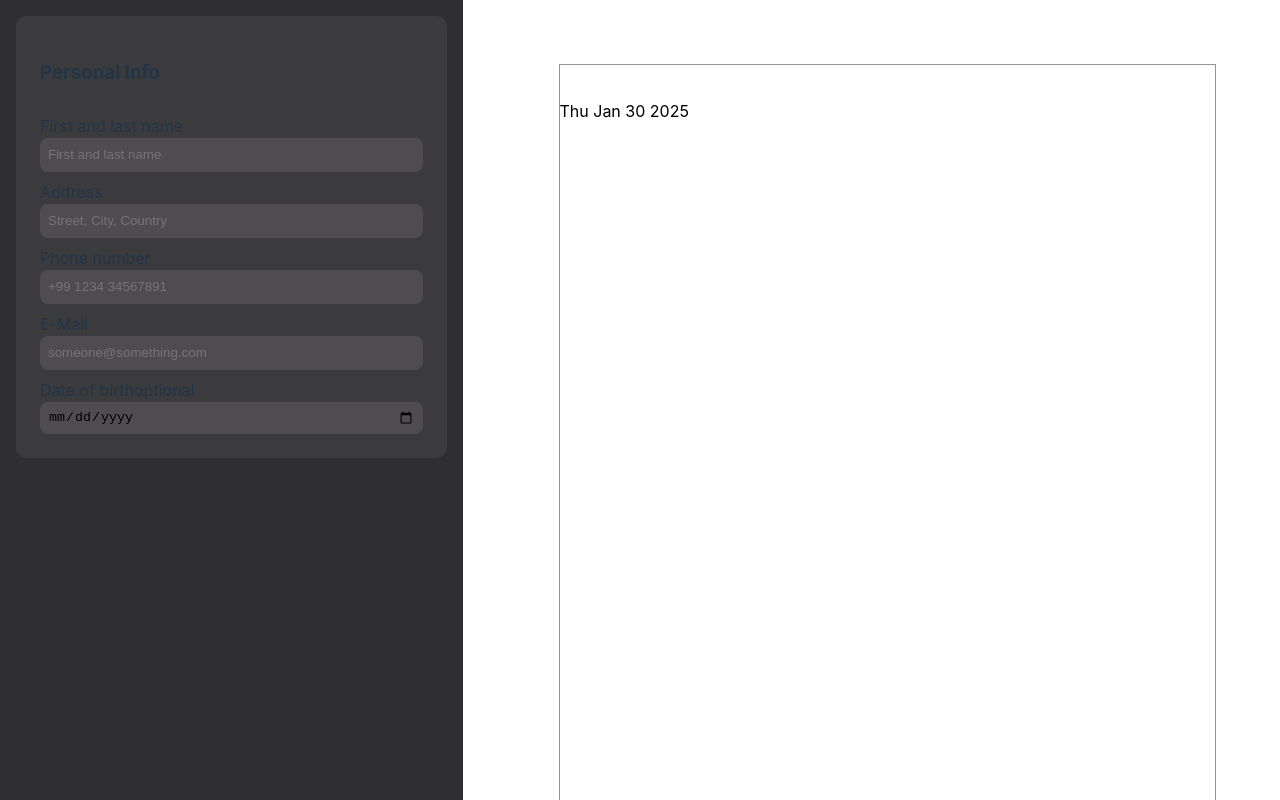
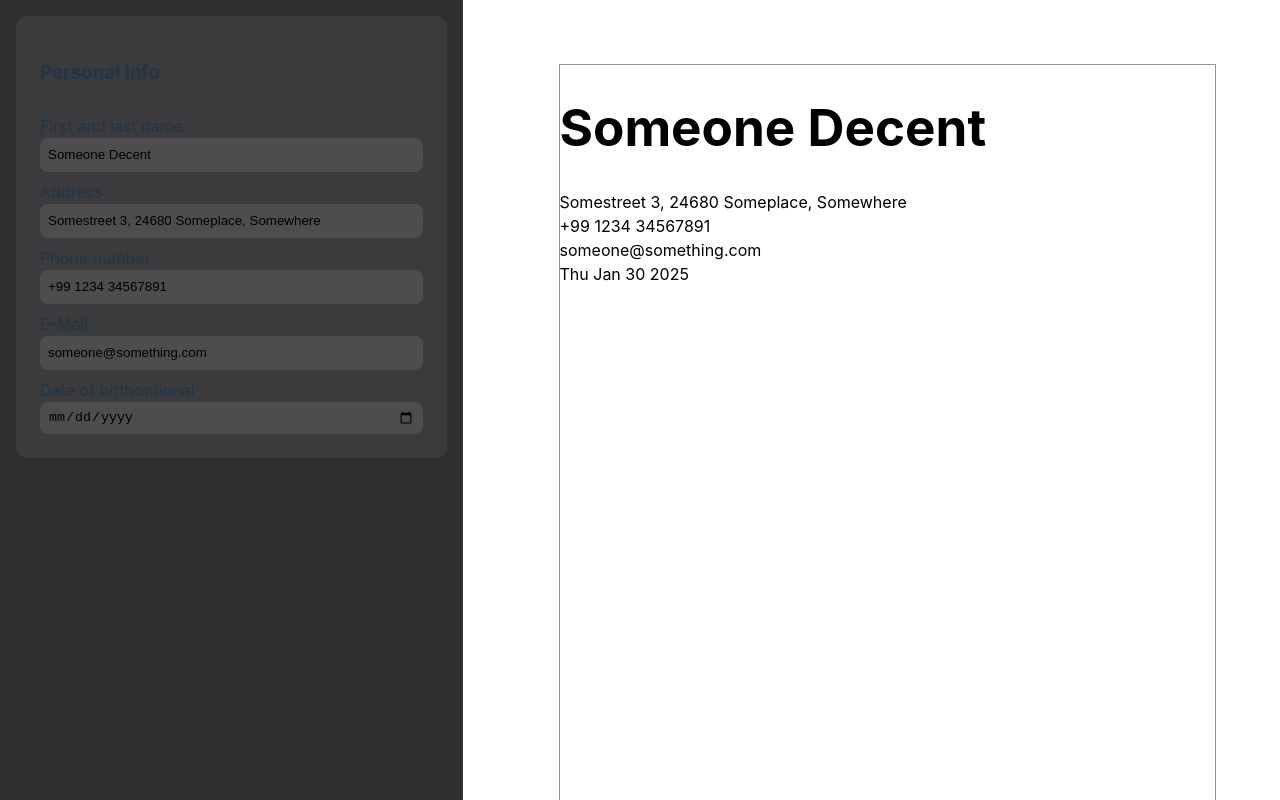
Before and after one commit to FukcThat/cv-generator, a React (Vite) app: page / in a window 1280 px wide. Shown: the top 800 px of the page. Built offline with nearby package versions, Linux system fonts and the light colour scheme.

Commit message:
ADD: Default Personal Data

```diff
--- a/src/App.jsx
+++ b/src/App.jsx
@@ -5,10 +5,10 @@ import { useState } from "react";
 
 function App() {
   const [personalInfo, setPersonalInfo] = useState({
-    fullName: "",
-    address: "",
-    phoneNumber: "",
-    email: "",
+    fullName: "Someone Decent",
+    address: "Somestreet 3, 24680 Someplace, Somewhere",
+    phoneNumber: "+99 1234 34567891",
+    email: "someone@something.com",
     birthdate: new Date(),
   });
 
```
